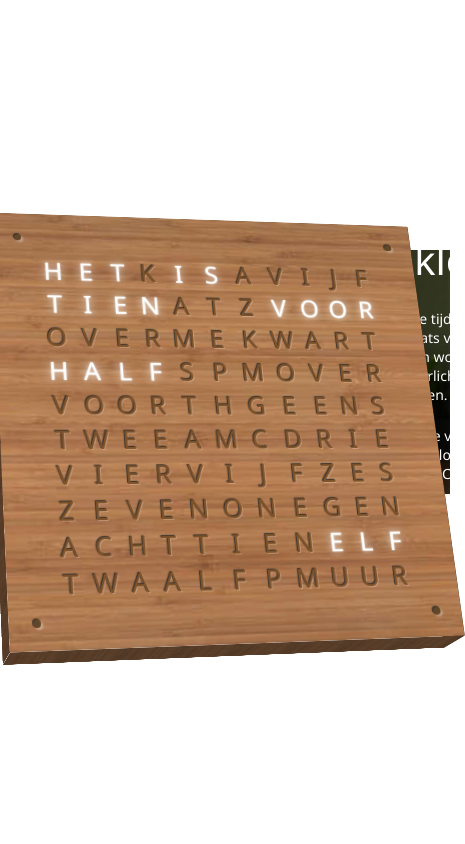
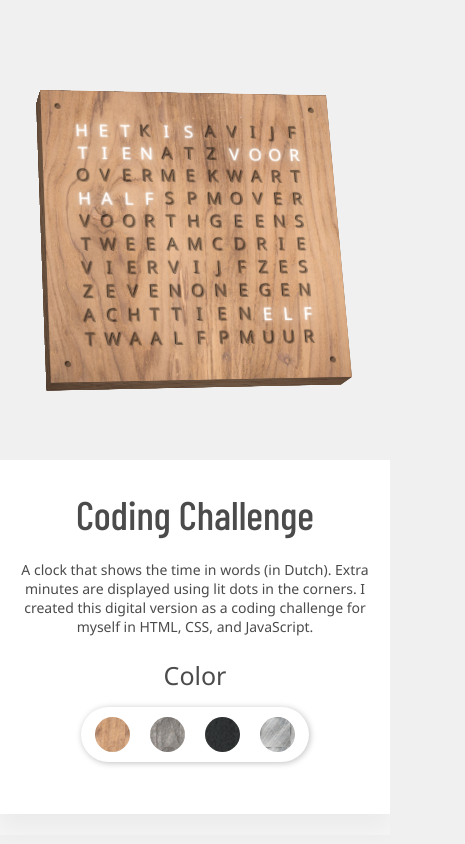
Before and after one commit to EddieEdwin/Javascript_Clock, a plain HTML site: page index.html in a window 390 px wide. Shown: the whole page, 465 px wide, since content can reach past the window. Drawn offline with nearby package versions, Linux system fonts and the light colour scheme.

Commit message:
Changed code so the clock looks as on the portfolio website
Removed unused files. Fixed references in code. Made color btns work again. Fixed UI layout for desktop and mobile.

```diff
--- a/index.html
+++ b/index.html
@@ -1,16 +1,18 @@
 <!DOCTYPE html>
-<html lang="en">
+<html>
   <head>
-    <meta charset="UTF-8" />
+    <meta charset="utf-8" />
     <meta http-equiv="X-UA-Compatible" content="IE=edge" />
     <meta name="viewport" content="width=device-width, initial-scale=1.0" />
-    <link rel="stylesheet" href="styles.css" />
-    <title>Clockwork</title>
+    <title>Time in Words - Edwin Hakemulder</title>
+    <link href="Styles.css" rel="stylesheet" type="text/css" />
   </head>
-  <body>
-    <div id="background">
+
+  <body style="overflow: hidden">
+    <div id="clock-container">
+      <div id="clock-rotation" class="grid-1">
         <div id="cube" class="grid-1">
-        <div class="front tile grid-1">
+          <div class="front clock-tile grid-1">
             <div id="clock-grid" class="grid-1"></div>
             <div id="dotsContainer" class="grid-1">
               <div class="dot"></div>
@@ -19,41 +21,60 @@
               <div class="dot"></div>
             </div>
           </div>
-        <div class="left tile side grid-1"></div>
-        <div class="right tile side grid-1"></div>
-        <div class="top tile side grid-1"></div>
-        <div class="bottom tile side grid-1"></div>
+          <div class="left clock-tile side grid-1"></div>
+          <div class="right clock-tile side grid-1"></div>
+          <div class="top clock-tile side grid-1"></div>
+          <div class="bottom clock-tile side grid-1"></div>
+          <div class="back clock-tile grid-1"></div>
+        </div>
       </div>
       <div id="image-line-container" class="grid-1">
-        <img id="image-line" src="src/Livingroom_Blurred.png" />
-        <div class="klok-text-container">
-          <h1 class="klok-text klok-text-header">Wandklok</h1>
+        <div class="clock-text-container">
+          <h1 class="clock-text clock-text-header">Coding Challenge</h1>
           <br />
-          <p class="klok-text">
-            Deze klok geeft de tijd aan in woorden in plaats van in cijfers. De
-            minuten worden aangegeven als verlichte stippen in de hoeken.
+          <p class="clock-text">
+            A clock that shows the time in words (in Dutch). Extra minutes are
+            displayed using lit dots in the corners. I created this digital
+            version as a coding challenge for myself in HTML, CSS, and
+            JavaScript.
           </p>
+
           <br />
-          <p class="klok-text">
-            Als coding challenge voor mezelf heb ik deze klok uitgewerkt in
-            HTML, CSS, en JavaScript.
-          </p>
-          <br />
-          <h2 class="klok-text klok-text-subheader">Kleur</h2>
+          <h2 class="clock-text clock-text-subheader">Color</h2>
           <div id="colors-panel" class="btn-panel">
-            <button class="clear-btn color-btn"></button>
-            <button class="clear-btn color-btn"></button>
-            <button class="clear-btn color-btn"></button>
-            <button class="clear-btn color-btn"></button>
+            <button
+              id="clock-color1"
+              class="clear-btn color-btn"
+              style="background-image: url(src/Color1.png)"
+            ></button>
+            <button
+              id="clock-color2"
+              class="clear-btn color-btn"
+              style="background-image: url(src/Color2.png)"
+            ></button>
+            <button
+              id="clock-color3"
+              class="clear-btn color-btn"
+              style="background-image: url(src/Color3.png)"
+            ></button>
+            <button
+              id="clock-color4"
+              class="clear-btn color-btn"
+              style="background-image: url(src/Color4.png)"
+            ></button>
           </div>
           <br />
-          <h2 class="klok-text klok-text-subheader">Maat</h2>
-          <button id="size-btn" class="clear-btn btn-panel size-btn-text">
-            Middel
+          <h2 class="clock-text clock-text-subheader content-desktop">Size</h2>
+          <button
+            id="size-btn"
+            class="clear-btn btn-panel size-btn-text content-desktop"
+          >
+            Medium
           </button>
         </div>
       </div>
     </div>
+
     <script src="script.js"></script>
   </body>
 </html>
--- a/script.js
+++ b/script.js
@@ -2,6 +2,61 @@
 const clock = document.querySelector("#clock-grid");
 const dots = document.querySelectorAll(".dot");
 const cube = document.querySelector("#cube");
+const clockSides = document.querySelectorAll(".clock-tile");
+const clockColorBtns = document.querySelectorAll(".color-btn");
+const sizeBtn = document.querySelector("#size-btn");
+
+// Changing clock texture (color)
+const changeClockTexture = function (n) {
+  clockSides.forEach(function (side) {
+    side.style.backgroundImage = `url('src/Color${n}_Texture.jpg')`;
+  });
+};
+
+clockColorBtns.forEach(function (button, i) {
+  button.addEventListener("click", function () {
+    changeClockTexture(i + 1);
+  });
+});
+
+// CHANGE THIS TO A CSS TRANSMISSION INSTEAD OF USING AN INTERVAL
+// Changing clock size
+let clockSize = 400;
+let maxSize = 400;
+let clockInterval = 0;
+
+sizeBtn.addEventListener("click", function () {
+  if (clockSize === 300) {
+    maxSize = 400;
+    sizeBtn.textContent = "Medium";
+    clockInterval = setInterval(changeClockSize, 2);
+  } else if (clockSize === 400) {
+    maxSize = 500;
+    sizeBtn.textContent = "Large";
+    clockInterval = setInterval(changeClockSize, 2);
+  } else if (clockSize === 500) {
+    maxSize = 300;
+    sizeBtn.textContent = "Small";
+    clockInterval = setInterval(changeClockSize, 1);
+  }
+});
+
+const changeClockSize = function () {
+  if (clockSize === maxSize) {
+    clearInterval(clockInterval);
+    return;
+  }
+
+  if (clockSize < maxSize) {
+    clockSize += 2;
+  } else {
+    clockSize -= 3;
+  }
+
+  console.log("hi");
+
+  document.documentElement.style.setProperty("--clock-size", `${clockSize}px`);
+};
 
 // Converting text to array for CSS Grid
 const [...letters] =
@@ -270,14 +325,3 @@ const updateTime = function () {
 // Run updated time at start then every x miliseconds
 updateTime();
 setInterval(updateTime, 1000);
-
-document.addEventListener("mousemove", function (e) {
-  // screen width 1920
-  // x -1920 to 0 and 1920 to 0 for main screen
-  // y 0 - 1080 (less for just the viewport)
-  const eX = Math.abs(e.screenX);
-  const posX = eX / -25 + 40;
-  const posY = e.screenY / -15 + 40;
-
-  cube.style.transform = `perspective(1600px) rotateY(${posX}deg) rotateX(${posY}deg)`;
-});
--- a/styles.css
+++ b/styles.css
@@ -1,7 +1,11 @@
+@import url("https://fonts.googleapis.com/css2?family=Barlow+Condensed:wght@500&display=swap");
+
+/* GLOBAL */
 * {
   padding: 0;
   margin: 0;
   box-sizing: border-box;
+  font-family: "Segoe UI", Tahoma, Geneva, Verdana, sans-serif;
 }
 
 :root {
@@ -12,57 +16,68 @@
   background: transparent;
 }
 
-body {
-  background-color: white;
-  overflow: hidden;
+@keyframes clockTranlateAnim {
+  0% {
+    transform: translateY(-10px);
+  }
+  50% {
+    transform: translateY(5px);
+  }
+  100% {
+    transform: translateY(-10px);
+  }
 }
+
+@keyframes clockRotationAnim {
+  0% {
+    transform: perspective(1600px) rotateY(20deg) rotateX(20deg);
+  }
+  50% {
+    transform: perspective(1600px) rotateY(12deg) rotateX(17deg);
+  }
+  100% {
+    transform: perspective(1600px) rotateY(20deg) rotateX(20deg);
+  }
+}
+
+/* CLOCK */
 
 .grid-1 {
   grid-column: 1;
   grid-row: 1;
 }
 
-#background {
+#clock-container {
   display: grid;
-  width: 100%;
   height: 100vh;
 }
 
-/* IMAGE LINE AND TEXT */
-
 #image-line-container {
   display: flex;
-  height: 45%;
-  margin: auto;
-  overflow: hidden;
+  align-self: center;
+  height: 375px;
+  background-color: rgb(245, 245, 245);
 }
 
-#image-line {
-  width: 100%;
-  align-self: center;
-  margin-top: -100px;
+.clock-text-container {
+  width: 300px;
+  margin: auto 0 auto 66%;
 }
 
-.klok-text-container {
-  font-family: "Segoe UI", Tahoma, Geneva, Verdana, sans-serif;
-  width: 300px;
-  height: fit-content;
-  margin: auto 0 auto -32%;
-}
-
-.klok-text {
-  color: white;
+.clock-text {
+  color: rgb(75, 75, 75);
   font-size: 14px;
 }
 
-.klok-text-header {
-  font-weight: 100;
-  font-size: 40px;
+.clock-text-header {
+  font-size: 30px;
+  font-weight: 500;
+  font-family: "Barlow Condensed", sans-serif;
 }
 
-.klok-text-subheader {
-  font-weight: 100;
-  font-size: 24px;
+.clock-text-subheader {
+  font-weight: 300;
+  font-size: 20px;
 }
 
 .clear-btn {
@@ -75,6 +90,7 @@ body {
   width: 120px;
   border-radius: 17px;
   margin-top: 6px;
+  box-shadow: 1px 1px 6px rgb(0, 0, 0, 0.25);
 }
 
 #colors-panel {
@@ -85,8 +101,8 @@ body {
 .color-btn {
   margin: auto;
   background-color: rgb(117, 105, 105);
-  width: 24px;
-  height: 24px;
+  width: 22px;
+  height: 22px;
   border-radius: 100%;
 }
 
@@ -94,40 +110,52 @@ body {
   width: 100px;
 }
 
+.color-btn:hover,
 #size-btn:hover {
   filter: brightness(0.8);
-  transition: 0.5s filter;
+  transition: 0.4s filter;
 }
 
+.color-btn:not(hover),
 #size-btn:not(hover) {
   filter: brightness(1);
-  transition: 0.5s filter;
+  transition: 0.3s filter;
 }
 
-/* CLOCK */
+#clock-rotation {
+  animation: clockTranlateAnim 4s ease-in-out infinite;
+  display: grid;
+}
 
 #cube {
+  animation: clockRotationAnim 9s ease-in-out infinite;
   display: grid;
-  margin: auto;
   transform-style: preserve-3d;
-  transform: perspective(1600px) rotateY(15deg) rotateX(20deg);
 }
 
-.tile {
+.clock-tile {
   width: calc(var(--clock-size) / 8);
   height: var(--clock-size);
   margin: auto;
-  background-image: url("src/Wood_Texture.png");
+  background-image: url("src/Color1_Texture.jpg");
   background-size: 100%;
 }
 
 .side {
   filter: brightness(0.5);
+  background-size: cover;
 }
 
 .front {
   display: grid;
   width: var(--clock-size);
+  transform: rotateZ(0deg);
+}
+
+.back {
+  width: var(--clock-size);
+  transform: translateZ(calc(var(--clock-size) / -8));
+  filter: brightness(0.5);
 }
 
 .top {
@@ -153,8 +181,6 @@ body {
 /* Align clock and dots position using grid */
 #clock-grid,
 #dotsContainer {
-  height: inherit;
-  width: inherit;
   display: grid;
 }
 
@@ -173,27 +199,105 @@ body {
 .dot {
   width: calc(var(--clock-size) / 60);
   height: calc(var(--clock-size) / 60);
+  mix-blend-mode: multiply;
+  background-color: rgb(160, 160, 160);
   border-radius: 100%;
-  background-color: rgb(97, 70, 39);
   box-shadow: -1px -1px 1px rgb(49, 48, 47), 2px 2px 2px rgb(255, 255, 255, 0.3);
 }
 
 .dot-active {
   background-color: white;
+  mix-blend-mode: normal;
   box-shadow: 0 0 30px white, 0 0 20px white, 0 0 10px white, 0 0 2px white;
 }
 
 .letter {
   margin: auto;
-  color: rgb(128, 82, 39);
-  font-family: "Segoe UI", Tahoma, Geneva, Verdana, sans-serif;
+  mix-blend-mode: multiply;
+  color: rgb(160, 160, 160);
   font-size: calc(var(--clock-size) / 17);
   font-weight: 500;
-  text-shadow: -1px -1px 1px rgb(49, 48, 47),
-    1px 1px 0 rgba(255, 255, 255, 0.25);
+  text-shadow: -1px -1px 1px rgb(49, 48, 47);
 }
 
 .letter-active {
   color: white;
+  mix-blend-mode: normal;
   text-shadow: 0 0 10px white, 0 0 2px white;
 }
+
+/* /////////////////////// MOBILE /////////////////////// */
+
+@media only screen and (orientation: portrait) {
+  :root {
+    --clock-size: 300px;
+    --background-color: rgb(240, 240, 240);
+    overflow: hidden;
+  }
+
+  .content-desktop {
+    display: none;
+  }
+
+  body {
+    display: flex;
+    height: 100vh;
+    width: 100vw;
+    background-color: var(--background-color);
+  }
+
+  #clock-container {
+    display: block;
+    height: fit-content;
+    margin: auto;
+  }
+
+  .clock-text-container {
+    margin: 0 auto 0 auto;
+    text-align: center;
+    padding: 30px 10px 30px 10px;
+    width: 100%;
+    height: fit-content;
+    background-color: white;
+    box-shadow: 0 15px 20px rgb(0, 0, 0, 0.04);
+  }
+
+  .clock-text-header {
+    font-size: 40px;
+  }
+
+  .clock-text-subheader {
+    font-size: 25px;
+  }
+
+  #cube {
+    margin: auto;
+    padding: 75px 0 75px 0;
+  }
+
+  #colors-panel {
+    margin: 15px auto auto auto;
+    border-radius: 500px;
+    width: fit-content;
+    height: fit-content;
+  }
+
+  .color-btn {
+    width: 35px;
+    height: 35px;
+    margin: 10px;
+  }
+
+  .clock-tile {
+    width: calc(var(--clock-size) / 8);
+    height: var(--clock-size);
+  }
+
+  .front {
+    width: var(--clock-size);
+  }
+
+  .back {
+    width: var(--clock-size);
+  }
+}
```
Also changed, not shown: src/Color1.png (added), src/Color1_Texture.jpg (added), src/Color2.png (added), src/Color2_Texture.jpg (added), src/Color3.png (added), src/Color3_Texture.jpg (added), src/Color4.png (added), src/Color4_Texture.jpg (added), src/Livingroom_Blurred.png (deleted), src/Wood_Texture.png (deleted), 1 other file. Lines whose indentation alone changed are shown as unchanged.
